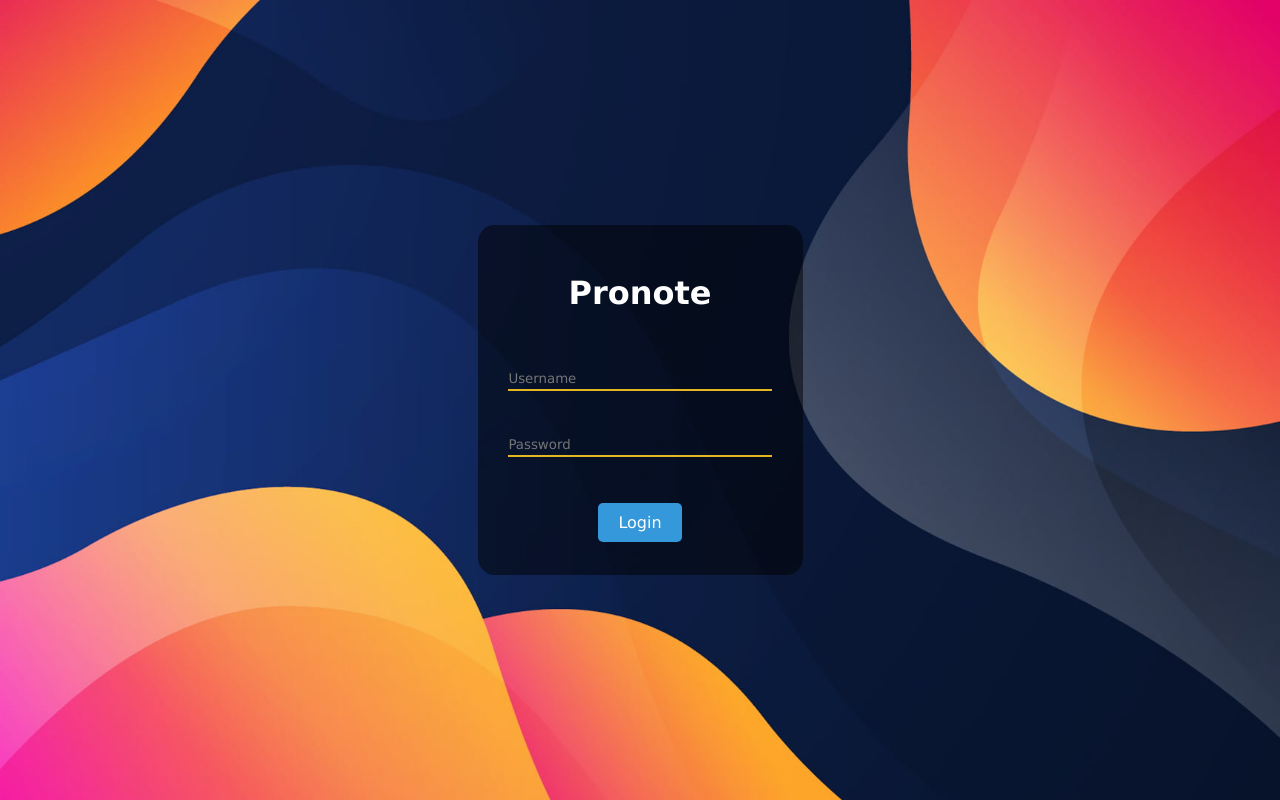
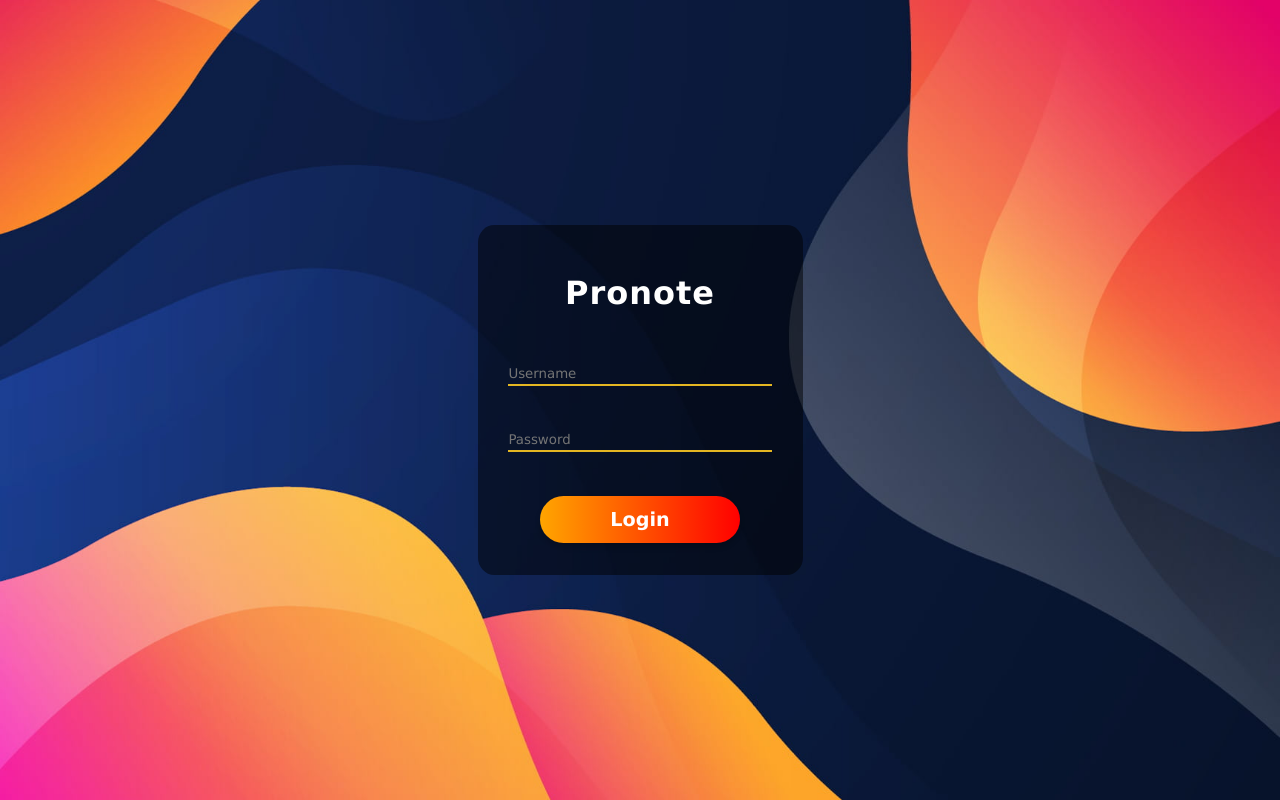
Before and after one commit to Neirox3301/devsecops_intranet, a plain HTML site: page projetPronote/view/index.html in a window 1280 px wide. Drawn offline with Linux system fonts and the light colour scheme.

Commit message:
visual update

```diff
--- a/projetPronote/view/index.html
+++ b/projetPronote/view/index.html
@@ -20,7 +20,7 @@
                 </div>
             </div>
             <div class="sumbit-container">
-                <input type="submit" value="Login" class="btn-valider">
+                <input type="submit" value="Login" class="submit-button">
             </div>
         </form>
     </div>
--- a/projetPronote/view/style/index.css
+++ b/projetPronote/view/style/index.css
@@ -16,6 +16,11 @@
     background-position: center;
     background-repeat: no-repeat;
     background-attachment: fixed;  /* L'image de fond reste fixe lors du défilement */
+  }
+
+  h1 {
+    font-size: 2rem;
+    letter-spacing: 1px;
   }
 
   .container {
@@ -60,17 +65,26 @@
     border-bottom: 2px solid #c48220;
   }
 
-  .btn-valider {
-    background-color: #3498db;  /* Couleur de fond bleu */
-    color: white;               /* Couleur du texte */
-    padding: 10px 20px;         /* Espacement interne */
-    border: none;               /* Supprimer les bordures par défaut */
-    border-radius: 5px;         /* Bords arrondis */
-    font-size: 16px;            /* Taille du texte */
-    cursor: pointer;           /* Curseur en forme de main */
-    transition: background-color 0.3s;  /* Transition pour le changement de couleur */
+  .submit-button {
+    background: linear-gradient(90deg, orange, red);
+    color: white;
+    border: none;
+    padding: 12px 24px;
+    font-size: 1.2rem;
+    font-weight: bold;
+    border-radius: 70px;
+    cursor: pointer;
+    transition: transform 0.2s, box-shadow 0.2s;
+    box-shadow: 0px 4px 6px rgba(0, 0, 0, 0.2);
+    width: 200px;
   }
 
-  .btn-valider:hover {
-    background-color: #236896;  /* Couleur de fond bleu */
+  .submit-button:hover {
+    transform: scale(1.1);
+    box-shadow: 0px 6px 10px rgba(0, 0, 0, 0.3);  /* reduire la width de base */
   }
+
+  .submit-button:active {
+    transform: scale(0.95);
+    box-shadow: 0px 2px 4px rgba(0, 0, 0, 0.2);
+  }
```
